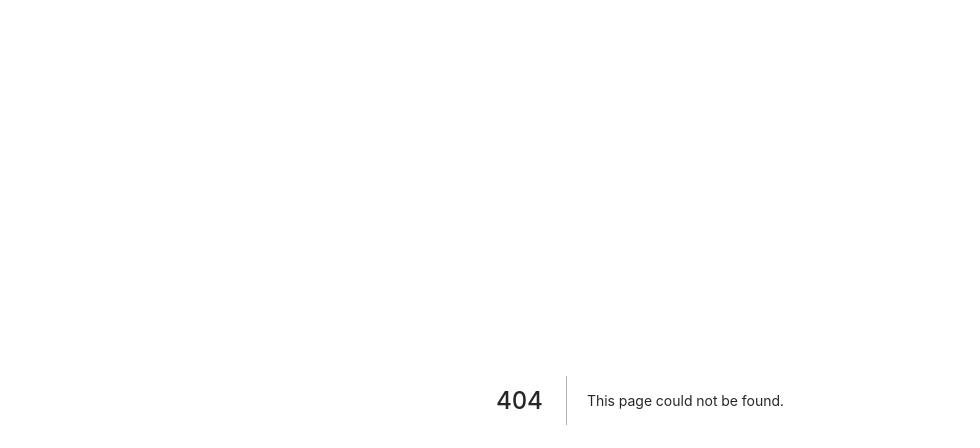
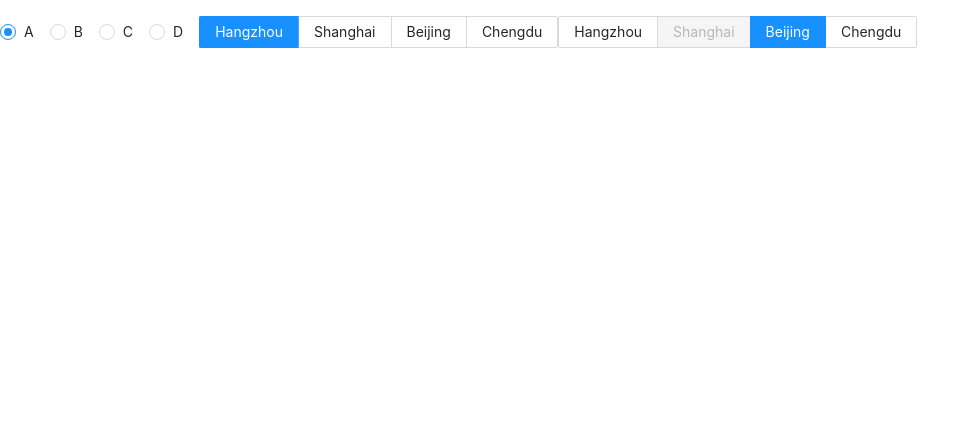
Before and after one commit to talhajubaer018/antdesign, a Next.js app: page /radio in a window 1280 px wide. Before the commit this address had no page. Shown: the top 448 px of the page, without its empty margins (0-980 px from the left). Built offline with nearby package versions, Linux system fonts and the light colour scheme.

Commit message:
radio added

```diff
--- /dev/null
+++ b/pages/radio.js
@@ -0,0 +1,43 @@
+import { Radio } from 'antd';
+import React, { useState } from 'react';
+
+const RadioAD = () => {
+  const [value, setValue] = useState(1);
+
+  const onChange = (e) => {
+    console.log('radio checked', e.target.value);
+    setValue(e.target.value);
+  };
+
+  return (
+    <div>
+      <Radio.Group onChange={onChange} value={value}>
+        <Radio value={1}>A</Radio>
+        <Radio value={2}>B</Radio>
+        <Radio value={3}>C</Radio>
+        <Radio value={4}>D</Radio>
+      </Radio.Group>
+      <Radio.Group defaultValue='a' buttonStyle='solid'>
+        <Radio.Button value='a'>Hangzhou</Radio.Button>
+        <Radio.Button value='b'>Shanghai</Radio.Button>
+        <Radio.Button value='c'>Beijing</Radio.Button>
+        <Radio.Button value='d'>Chengdu</Radio.Button>
+      </Radio.Group>
+      <Radio.Group
+        defaultValue='c'
+        buttonStyle='solid'
+        style={{
+          marginTop: 16,
+        }}
+      >
+        <Radio.Button value='a'>Hangzhou</Radio.Button>
+        <Radio.Button value='b' disabled>
+          Shanghai
+        </Radio.Button>
+        <Radio.Button value='c'>Beijing</Radio.Button>
+        <Radio.Button value='d'>Chengdu</Radio.Button>
+      </Radio.Group>
+    </div>
+  );
+};
+export default RadioAD;
```
